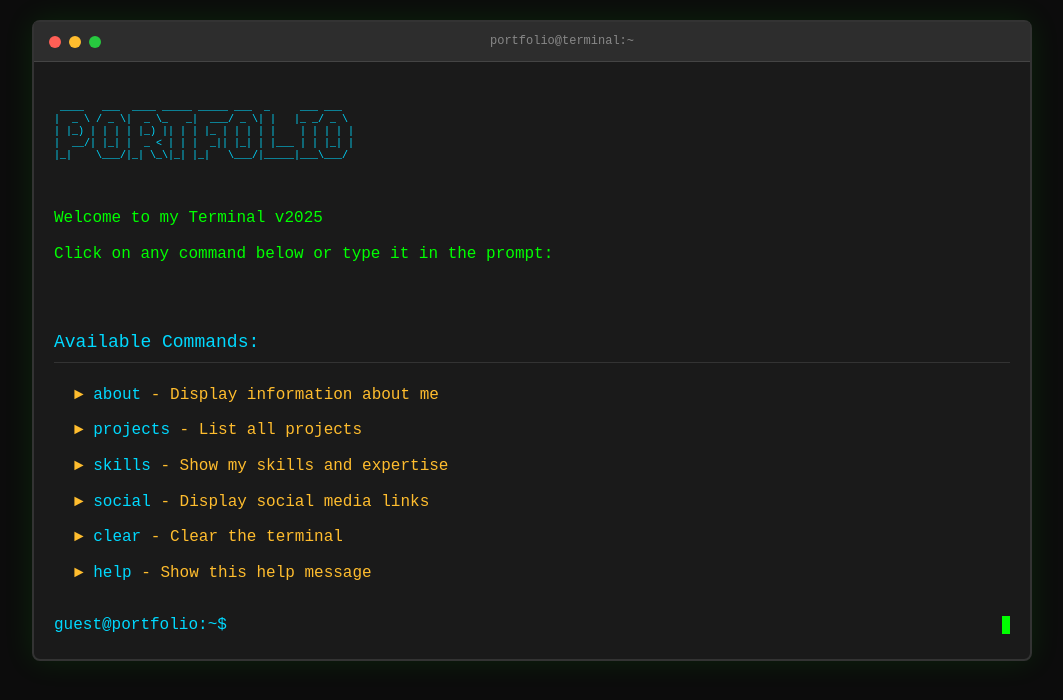
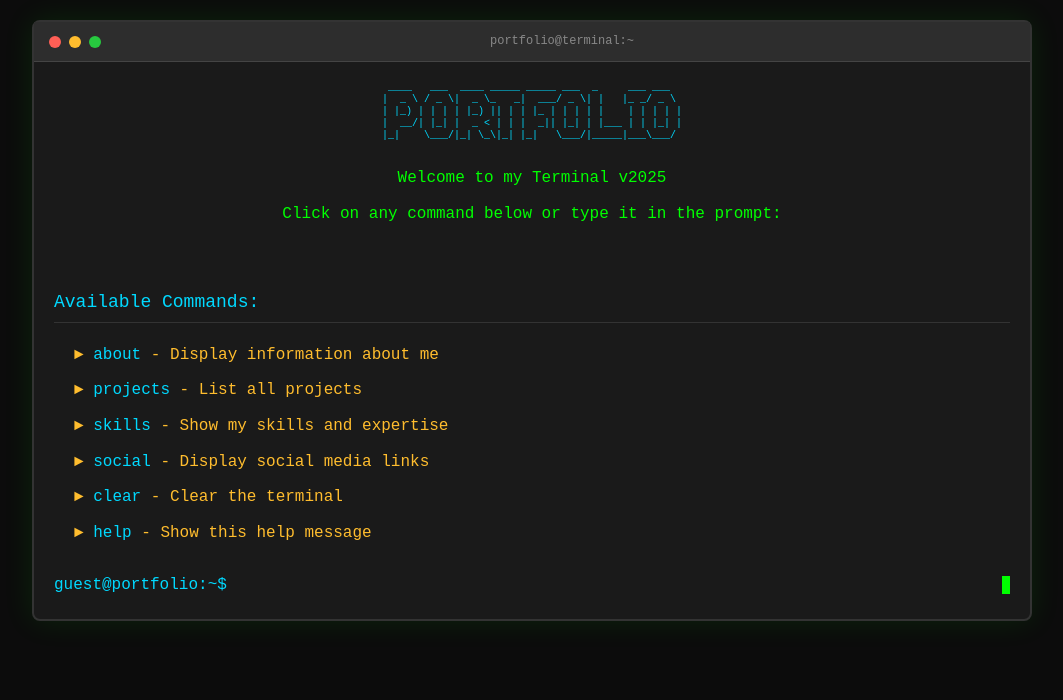
Before and after one commit to Porcunanet/Portfolio, a plain HTML site: page index.html in a window 1280 px wide. Shown: the whole page, without its empty margins (108-1171 px from the left). Drawn offline with Linux system fonts and the light colour scheme.

Commit message:
centered headings

```diff
--- a/index.html
+++ b/index.html
@@ -63,6 +63,7 @@
         .prompt {
             color: #00ff00;
             margin-bottom: 10px;
+            text-align:center;
         }
 
         .prompt-symbol {
@@ -108,8 +109,8 @@
         .ascii-art {
             color: #00d9ff;
             font-size: 10px;
+            text-align:center;
             line-height: 1.2;
-            margin: 20px 0;
         }
 
         .menu-item {
```
